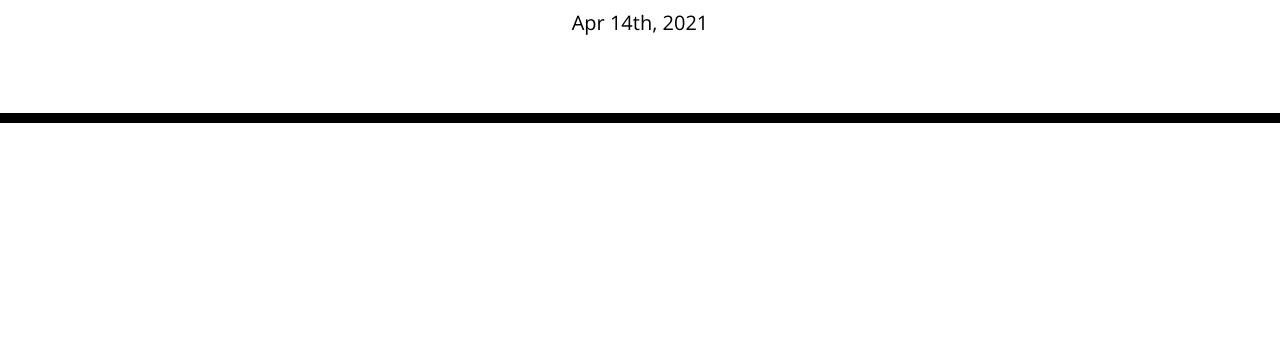
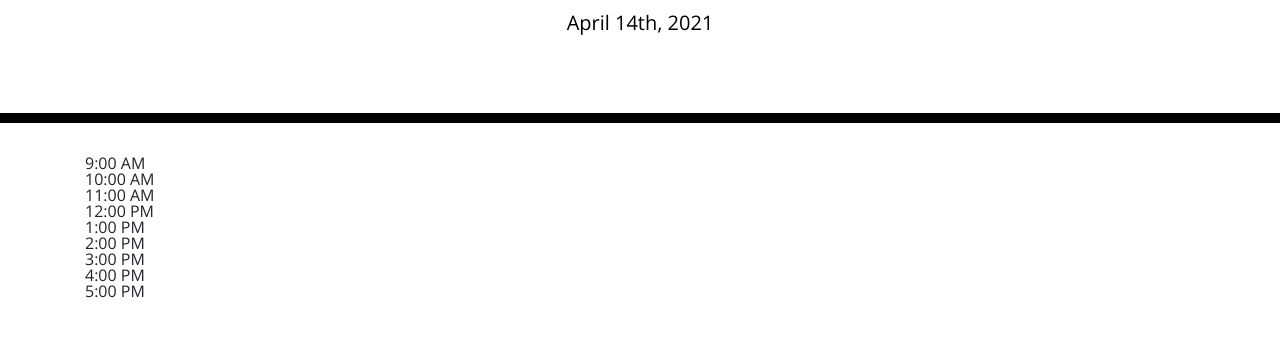
Before and after one commit to erodriguez541/05-planner, a plain HTML site: page index.html in a window 1280 px wide. Shown: the part 181-518 px from the top of the page. Drawn offline with nearby package versions, Linux system fonts and the light colour scheme; files that its build step writes are made by us from their sources.

Commit message:
adding timeblocks

```diff
--- a/assets/script.js
+++ b/assets/script.js
@@ -23,4 +23,5 @@
 //
 //
 //
-$('#currentDay').text(dayjs().format('MMM Do, YYYY'));
+
+$('#currentDay').text(dayjs().format('MMMM Do, YYYY'));
--- a/index.html
+++ b/index.html
@@ -30,6 +30,15 @@
     </header>
     <div class="container">
       <!-- Timeblocks go here -->
+      <div id= "9">9:00 AM</div>
+      <div id="10">10:00 AM</div>
+      <div id="11">11:00 AM</div>
+      <div id="12">12:00 PM</div>
+      <div id="1">1:00 PM</div>
+      <div id="2">2:00 PM</div>
+      <div id="3">3:00 PM</div>
+      <div id="4">4:00 PM</div>
+      <div id="5">5:00 PM</div>
     </div>
 
     <script src="https://cdnjs.cloudflare.com/ajax/libs/jquery/3.2.1/jquery.min.js"></script>
```
